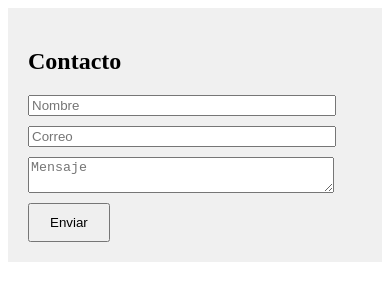
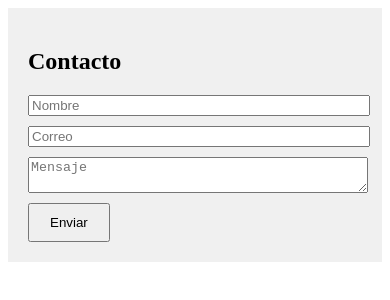
Before and after one commit to ramirezwtw/mini-sitio-v3, a plain HTML site: page index.html in a window 390 px wide. Drawn offline with Linux system fonts and the light colour scheme.

Commit message:
feat: hacer sección contacto responsive para móvil

```diff
--- a/style.css
+++ b/style.css
@@ -13,3 +13,9 @@
 button {
   padding: 10px 20px;
 }
+@media (max-width: 480px) {
+  #contacto input,
+  #contacto textarea {
+    width: 100%;
+  }
+}
```
